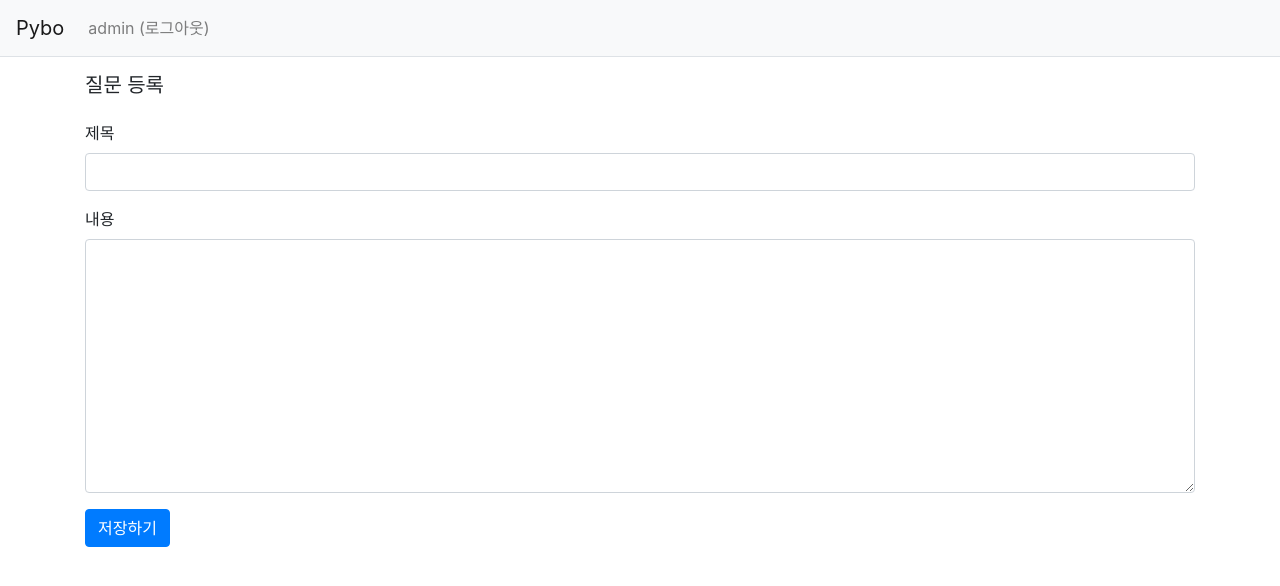
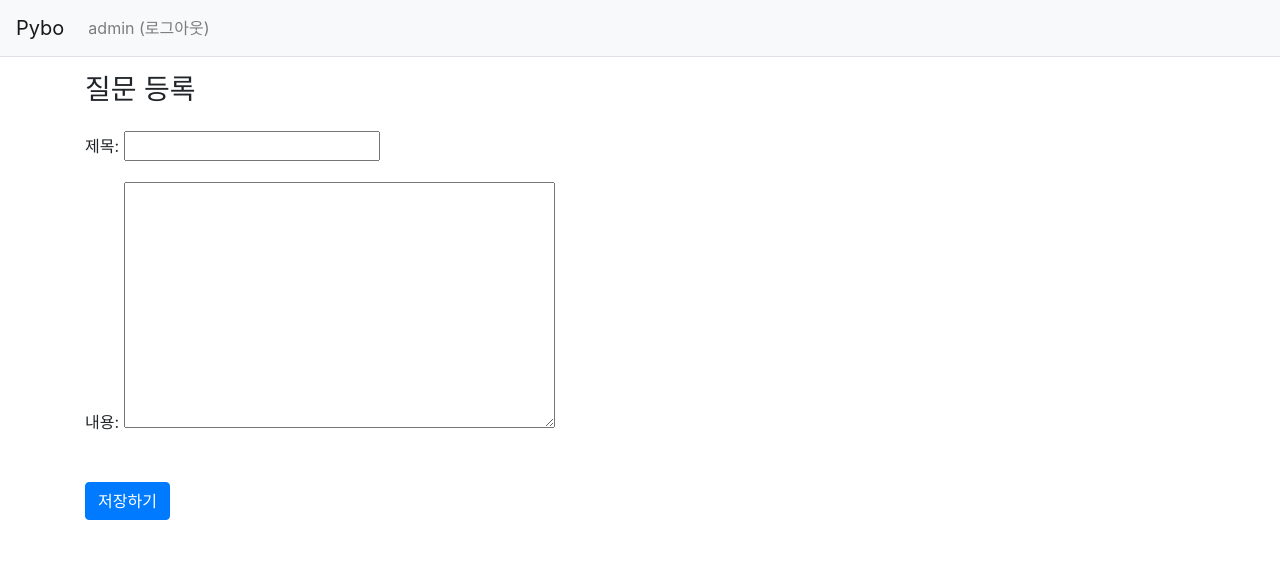
Before and after one commit to batandy/pybo, a Django app: page /pybo/question/create/ in a window 1280 px wide. Shown: the top 586 px of the page. Run offline with Django 3.2, Linux system fonts and the light colour scheme; a user stored in the database is signed in; some libraries are stand-ins or nearby versions.

Commit message:
texteditor 추가 및 맥북이전

```diff
--- a/common/urls.py
+++ b/common/urls.py
@@ -1,4 +1,4 @@
-from django.urls import path
+from django.urls import path, include
 from django.contrib.auth import views as auth_views
 from . import views
 app_name='common'
--- a/config/settings.py
+++ b/config/settings.py
@@ -41,6 +41,9 @@ INSTALLED_APPS = [
     'django.contrib.sessions',
     'django.contrib.messages',
     'django.contrib.staticfiles',
+    #텍스트에디터
+    'ckeditor',
+    'ckeditor_uploader',
 ]
 
 MIDDLEWARE = [
@@ -128,3 +131,6 @@ STATICFILES_DIRS = [
 
 LOGIN_REDIRECT_URL = '/'
 LOGOUT_REDIRECT_URL = '/'
+
+CKEDITOR_UPLOAD_PATH = 'uploads/'
+CKEDITOR_IMAGE_BACKEND = "pillow"
--- a/config/urls.py
+++ b/config/urls.py
@@ -22,4 +22,5 @@ urlpatterns = [
     path('pybo/',include('pybo.urls')),
     path('common/', include('common.urls')),
     path('', base_views.index, name='index'), # '/'에 해당되는 path
+    path('ckeditor/', include('ckeditor_uploader.urls')),
 ]
--- a/pybo/models.py
+++ b/pybo/models.py
@@ -1,10 +1,11 @@
 from django.contrib.auth.models import User
 from django.db import models
+from ckeditor.fields import RichTextField
 
 class Question(models.Model):
     author=models.ForeignKey(User, on_delete=models.CASCADE, related_name='author_question')
     subject=models.CharField(max_length=200)
-    content=models.TextField()
+    content=RichTextField(blank=True, null=True)
     create_date=models.DateTimeField()
     modify_date=models.DateTimeField(null=True, blank=True)
     voter = models.ManyToManyField(User, related_name='voter_question')
--- a/pybo/urls.py
+++ b/pybo/urls.py
@@ -1,4 +1,5 @@
-from django.urls import path
+from django.urls import path, include
+from django.conf.urls.static import static
 from .views import base_views, question_views, answer_views, comment_views, vote_views
 app_name='pybo'
 urlpatterns=[
--- a/templates/pybo/question_form.html
+++ b/templates/pybo/question_form.html
@@ -2,7 +2,7 @@
 
 {% block content %}
 <div class="container">
-    <h5 class="my-3 border_bottom pb-2">질문 등록</h5>
+    <h3 class="my-3 border_bottom pb-2">질문 등록</h3>
     <form method="post" class="post-form my-3">
         {% csrf_token %}
         <!-- 오류 표시 Start -->
@@ -18,14 +18,14 @@
         {% endif %}
         <!-- 오류표시 End -->
         <div class="form-group">
-            <label for="subject">제목</label>
-            <input type="text" class="form-control" name="subject" id="subject" value="{{ form.subject.value|default_if_none:'' }}">
+            <form method ="POST">
+                {% csrf_token %}
+                {{form.media}}
+                {{form.as_p}}
+                <br>
+                    <button type="submit" class="btn btn-primary">저장하기</button>
+            </form>
         </div>
-        <div class="form-group">
-            <label for="content">내용</label>
-            <textarea class="form-control" name="content" id="content" rows="10">{{ form.content.value|default_if_none:'' }}</textarea>
-        </div>
-        <button type="submit" class="btn btn-primary">저장하기</button>
     </form>
 </div>
 {% endblock %}
```
Also changed, not shown: db.sqlite3 (added), pybo/migrations/0007_alter_question_content.py (added), 1 other file.
